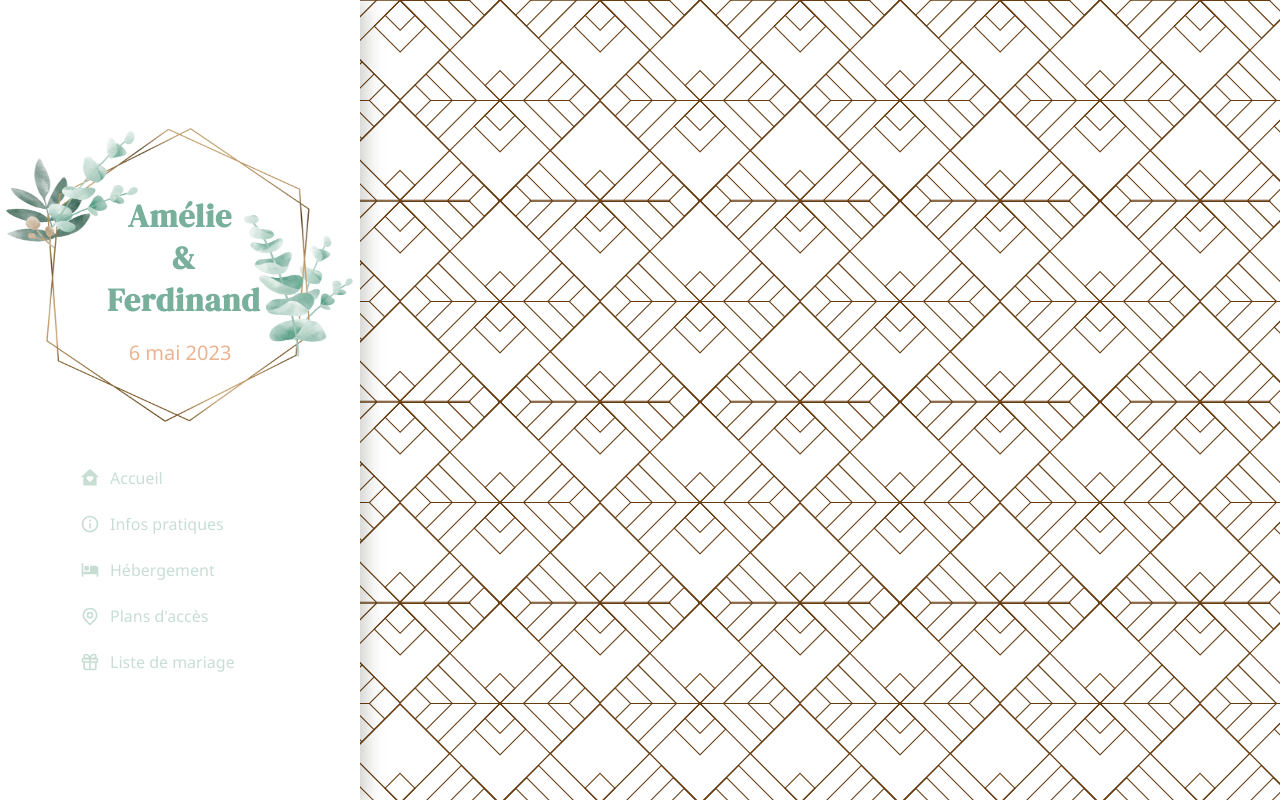
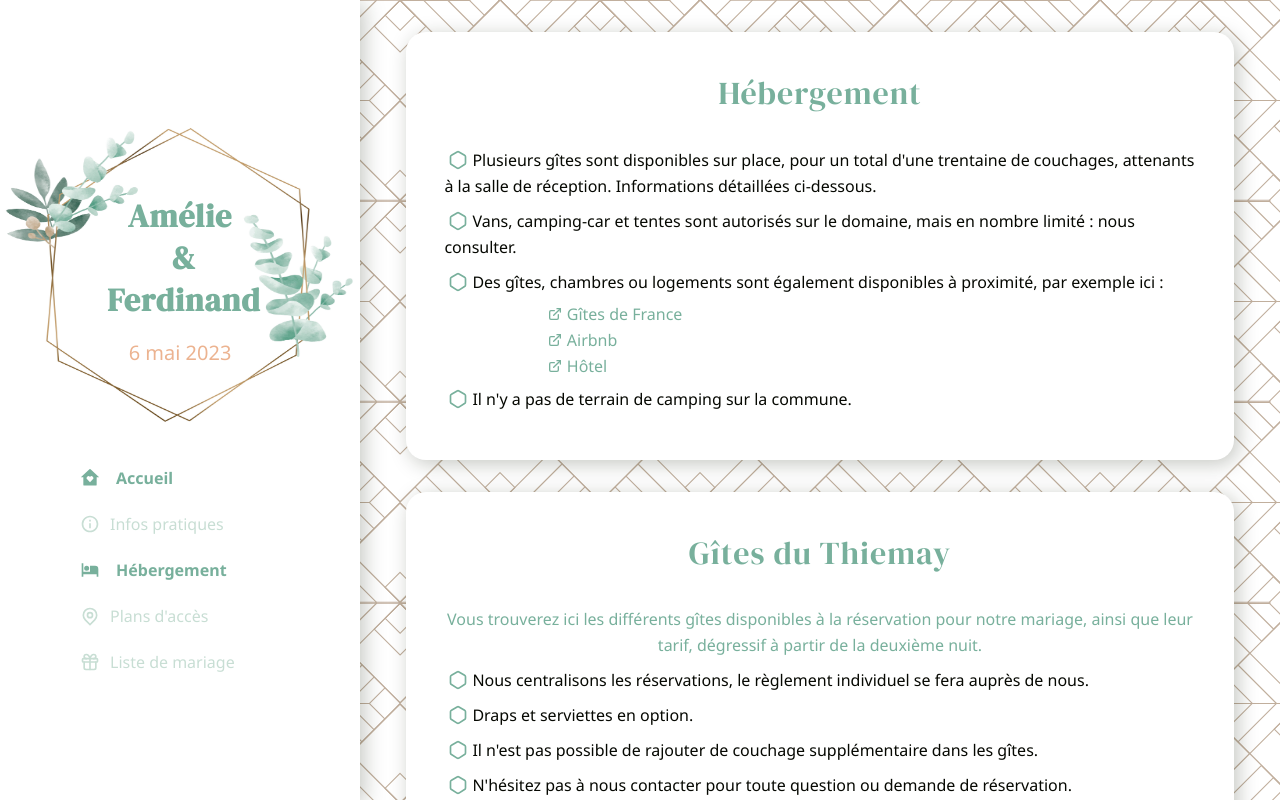
Before and after one commit to AmelieGHP/mariage, a React (Vite) app: page /Mariage/hebergement in a window 1280 px wide. Shown: the top 800 px of the page. Built offline with nearby package versions, Linux system fonts and the light colour scheme.

Commit message:
new build

```diff
--- a/src/App.jsx
+++ b/src/App.jsx
@@ -67,11 +67,11 @@ function App() {
       <Router>
         {showNav && <Nav handleClick={handleClick} />}{" "}
         <Routes>
-          <Route path="/" element={<Home />} />
-          <Route path="/infos-pratiques" element={<Infos />} />
-          <Route path="/plans" element={<Plans />} />
-          <Route path="/hebergement" element={<Hebergement />} />
-          <Route path="/liste-mariage" element={<Liste />} />
+          <Route path="/Mariage" element={<Home />} />
+          <Route path="/Mariage/infos-pratiques" element={<Infos />} />
+          <Route path="/Mariage/plans" element={<Plans />} />
+          <Route path="/Mariage/hebergement" element={<Hebergement />} />
+          <Route path="/Mariage/liste-mariage" element={<Liste />} />
         </Routes>
       </Router>
     </div>
--- a/src/components/Nav.jsx
+++ b/src/components/Nav.jsx
@@ -23,7 +23,7 @@ function Nav({ handleClick }) {
       </div>
       <div className="tabs">
         <NavLink
-          to="/"
+          to="/Mariage"
           className={({ isActive }) => (isActive ? "tabFocus" : "tabDefault")}
           onClick={window.innerWidth < 1000 && handleClick}
         >
@@ -31,7 +31,7 @@ function Nav({ handleClick }) {
           <p> Accueil</p>
         </NavLink>
         <NavLink
-          to="/infos-pratiques"
+          to="/Mariage/infos-pratiques"
           className={({ isActive }) => (isActive ? "tabFocus" : "tabDefault")}
           onClick={window.innerWidth < 1000 && handleClick}
         >
@@ -39,7 +39,7 @@ function Nav({ handleClick }) {
           <p> Infos pratiques</p>
         </NavLink>
         <NavLink
-          to="/hebergement"
+          to="/Mariage/hebergement"
           className={({ isActive }) => (isActive ? "tabFocus" : "tabDefault")}
           onClick={window.innerWidth < 1000 && handleClick}
         >
@@ -47,7 +47,7 @@ function Nav({ handleClick }) {
           <p> Hébergement</p>
         </NavLink>
         <NavLink
-          to="/plans"
+          to="/Mariage/plans"
           className={({ isActive }) => (isActive ? "tabFocus" : "tabDefault")}
           onClick={window.innerWidth < 1000 && handleClick}
         >
@@ -55,7 +55,7 @@ function Nav({ handleClick }) {
           <p> Plans d'accès</p>
         </NavLink>
         <NavLink
-          to="/liste-mariage"
+          to="/Mariage/liste-mariage"
           className={({ isActive }) => (isActive ? "tabFocus" : "tabDefault")}
           onClick={window.innerWidth < 1000 && handleClick}
         >
--- a/vite.config.js
+++ b/vite.config.js
@@ -4,4 +4,5 @@ import react from "@vitejs/plugin-react";
 // https://vitejs.dev/config/
 export default defineConfig({
   plugins: [react()],
+  base: "/siteMariage/",
 });
```
Also changed, not shown: 5 other files (tests, documents, lock files or other folders).
